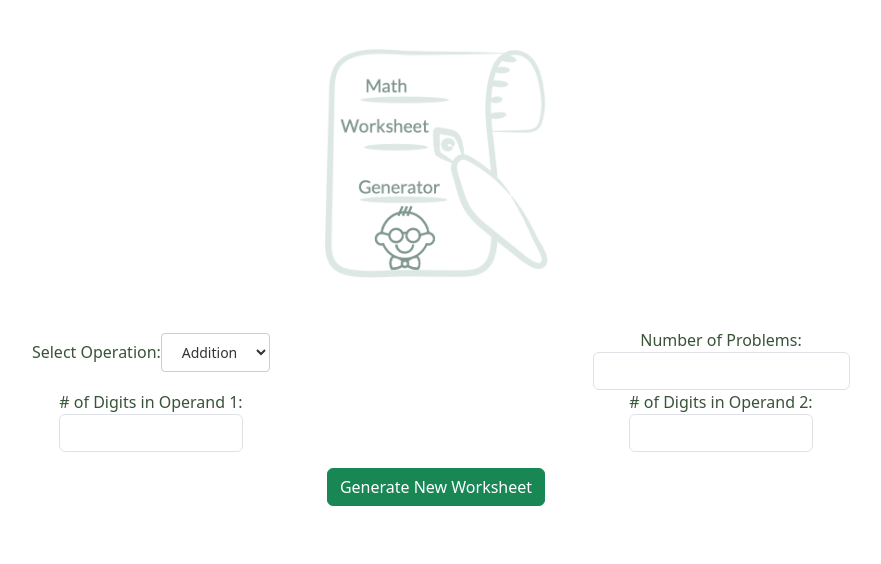
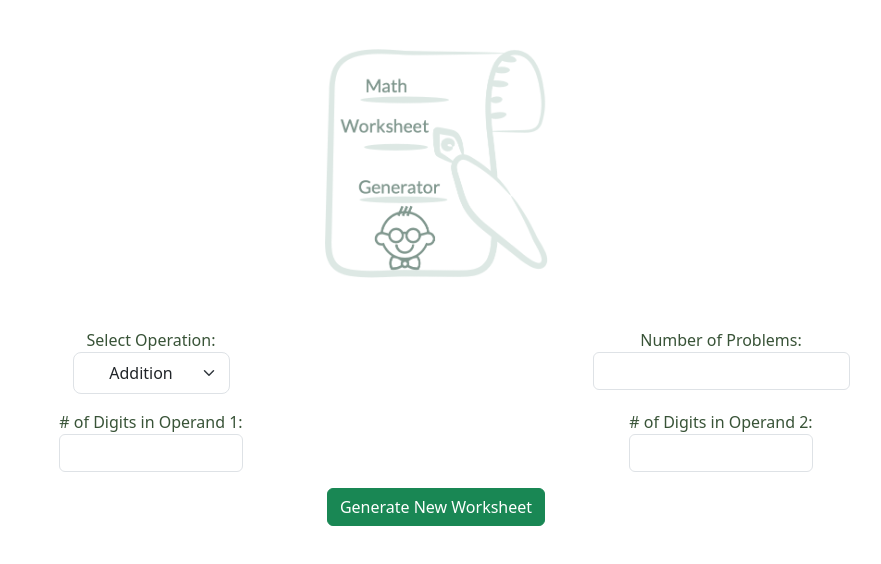
Before and after one commit to Johndunking/mathworksheets, a React (Create React App) app: page / in a window 1280 px wide. Shown: the top 564 px of the page, without its empty margins (204-1085 px from the left). Built offline with nearby package versions, Linux system fonts and the light colour scheme.

Commit message:
reverted back to bootstrap

```diff
--- a/src/App.css
+++ b/src/App.css
@@ -4,9 +4,7 @@
 }
 h1 {
   color: #385337;
-}
-
-.custom-label {
+}.custom-label {
   font-size: 16px;
 }
 
--- a/src/App.js
+++ b/src/App.js
@@ -124,21 +124,22 @@ function App() {
       {!problemsGenerated ? (
         <div className="generator-options row">
           <div className="col-md-6 text-center">
-            <label className="custom-label" htmlFor="operationSelect">
+            <label className='custom-label'>
               Select Operation:
-            </label>
               <select
-              className="custom-select"
-              id="operationSelect"
+                className="form-select form-select-lg mb-3 custom-label"
                 value={selectedOperation}
                 onChange={handleOperationChange}
-              aria-label="Select operation"
+                aria-label=".form-select-lg"
+
+
               >
                 <option value="+">Addition</option>
                 <option value="-">Subtraction</option>
                 <option value="x">Multiplication</option>
                 <option value="÷">Division</option>
               </select>
+            </label>
           </div>
 
           <div className="col-md-6 text-center">
```
Lines whose indentation alone changed are shown as unchanged.
